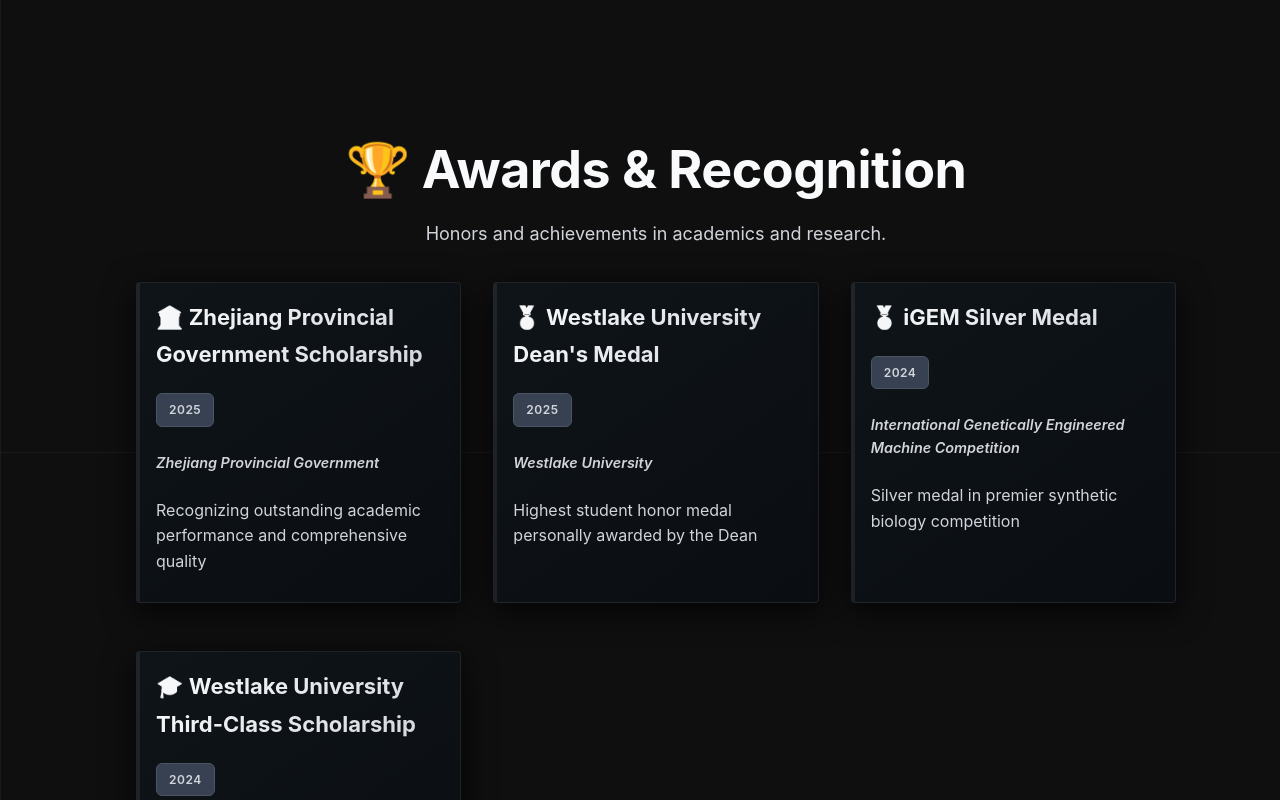
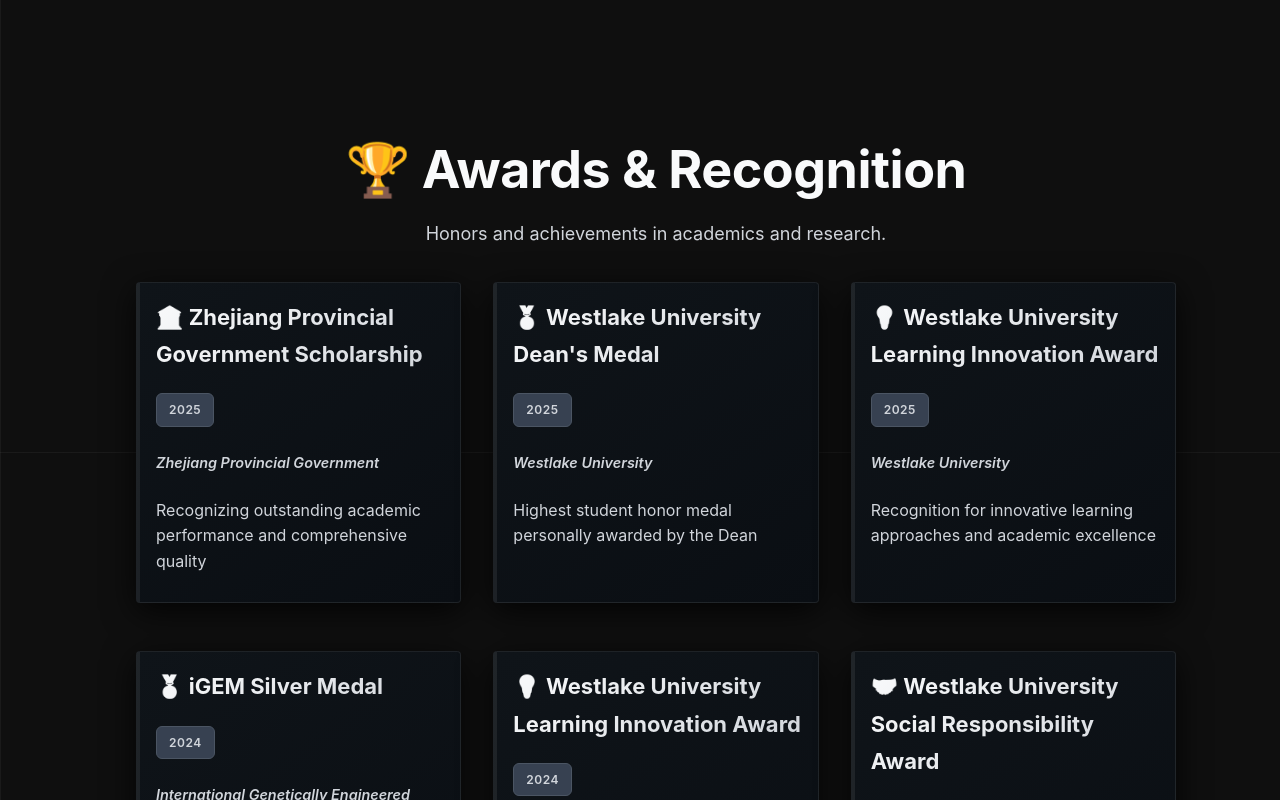
Before and after one commit to kianmax0/kuhn-personal-website, a React (Vite) app: page /academic in a window 1280 px wide. Shown: the part 2000-2800 px from the top of the page. Built offline with nearby package versions, Linux system fonts and the light colour scheme.

Commit message:
Update Academic page: add awards and research experience

```diff
--- a/client/src/components/pages/Academic.jsx
+++ b/client/src/components/pages/Academic.jsx
@@ -83,12 +83,42 @@
             </article>
 
             <article className="article-card">
+              <h3>💡 Westlake University Learning Innovation Award</h3>
+              <p className="article-date">2025</p>
+              <p className="article-journal">Westlake University</p>
+              <p>
+                Recognition for innovative learning approaches and academic
+                excellence
+              </p>
+            </article>
+
+            <article className="article-card">
               <h3>🥈 iGEM Silver Medal</h3>
               <p className="article-date">2024</p>
               <p className="article-journal">
                 International Genetically Engineered Machine Competition
               </p>
               <p>Silver medal in premier synthetic biology competition</p>
+            </article>
+
+            <article className="article-card">
+              <h3>💡 Westlake University Learning Innovation Award</h3>
+              <p className="article-date">2024</p>
+              <p className="article-journal">Westlake University</p>
+              <p>
+                Recognition for innovative learning approaches and academic
+                excellence
+              </p>
+            </article>
+
+            <article className="article-card">
+              <h3>🤝 Westlake University Social Responsibility Award</h3>
+              <p className="article-date">2024</p>
+              <p className="article-journal">Westlake University</p>
+              <p>
+                Awarded for outstanding contributions to social responsibility
+                and community service
+              </p>
             </article>
 
             <article className="article-card">
@@ -117,13 +147,32 @@
           <div className="articles-list articles-spaced">
             <article className="article-card">
               <h3>🔬 Undergraduate Research Student</h3>
-              <p className="article-date">2024 - Present</p>
+              <p className="article-date">2025 - Present</p>
+              <p className="article-journal">
+                Westlake University - Liu Ding Lab (Social Neural Networks
+                Laboratory)
+              </p>
+              <p>
+                Currently conducting research in the Social Neural Networks
+                Laboratory under Prof. Liu Ding's guidance. The lab focuses on
+                understanding the neural basis of social instinctive behaviors,
+                exploring how social behaviors are represented and processed in
+                the brain, and investigating the fundamental principles of
+                neural network dynamics. Research areas include social
+                homeostasis, touch sensation in social behavior, and the neural
+                mechanisms underlying social needs and loneliness.
+              </p>
+            </article>
+
+            <article className="article-card">
+              <h3>🔬 Undergraduate Research Student</h3>
+              <p className="article-date">2024 - 2025</p>
               <p className="article-journal">
                 Westlake University - Ma Qiufu Lab (Systems Physiology and
                 Bioelectronic Medicine)
               </p>
               <p>
-                Participating in research on systems physiology and acupuncture
+                Participated in research on systems physiology and acupuncture
                 mechanisms under Prof. Ma Qiufu's guidance. Learning about pain
                 pathways, neural-immune-target tissue interactions, and the
                 scientific basis of traditional medicine through
```
